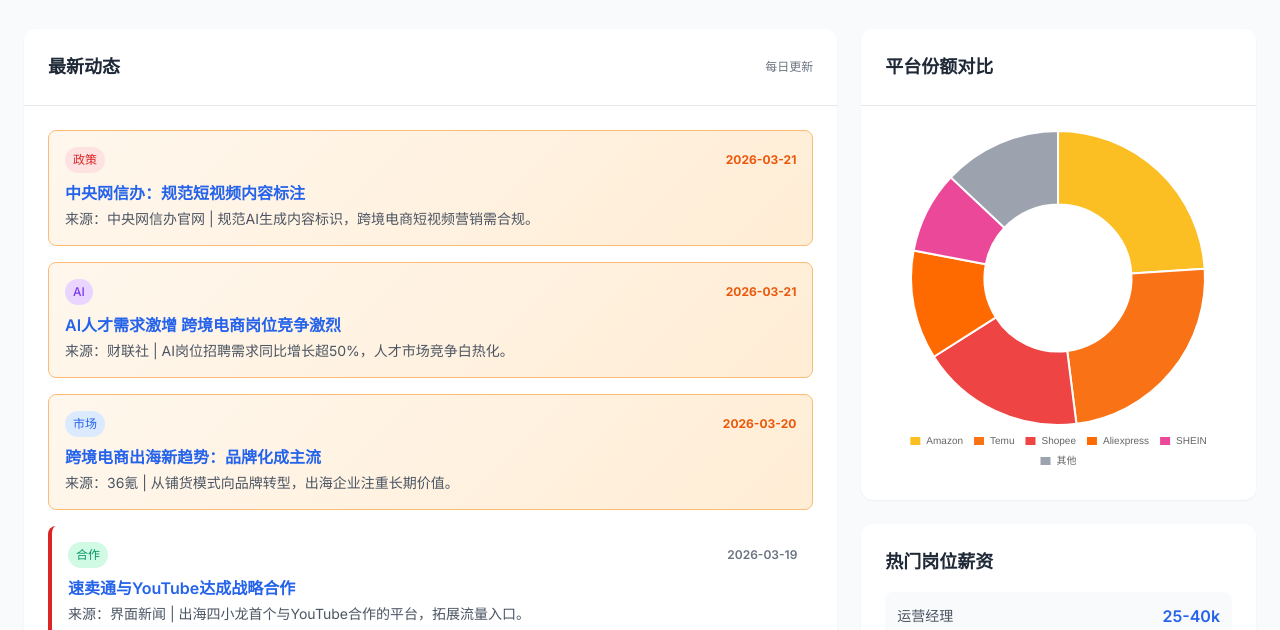
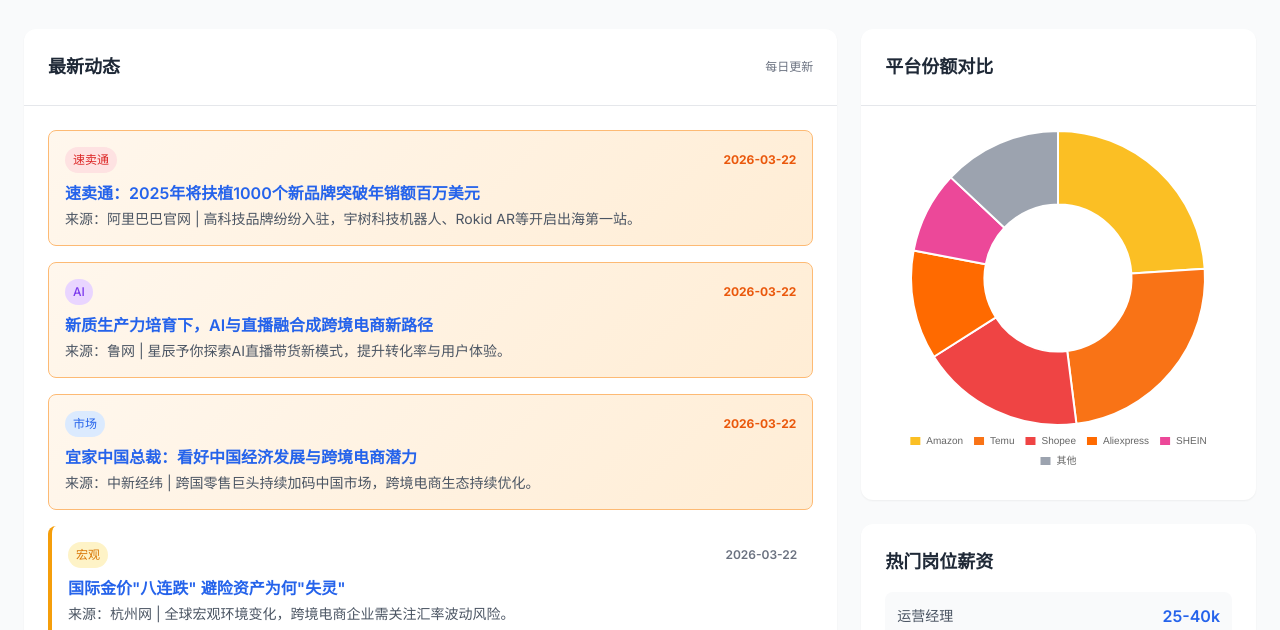
Before and after one commit to Stella-lab-123/aliexpress-hr-dashboard, a plain HTML site: page main.html in a window 1280 px wide. Shown: the part 322-952 px from the top of the page. Drawn offline with nearby package versions, Linux system fonts and the light colour scheme.

Commit message:
Update news to March 22, 2026

```diff
--- a/main.html
+++ b/main.html
@@ -58,7 +58,7 @@
                 <div class="flex items-center space-x-6">
                     <div class="text-right">
                         <p class="text-sm text-white/80">最后更新</p>
-                        <p class="font-semibold" id="updateTime">2026年3月18日</p>
+                        <p class="font-semibold" id="updateTime">2026年3月22日</p>
                     </div>
                     <div class="flex items-center space-x-2 bg-white/20 px-4 py-2 rounded-lg">
                         <span class="w-2 h-2 bg-green-400 rounded-full pulse-dot"></span>
@@ -160,11 +160,59 @@
                     </div>
                     <div class="scroll-container p-6">
                         <div class="space-y-4">
-                            <!-- 官方权威来源资讯 - 3月21日 -->
+                            <!-- 3月22日 - 速卖通品牌计划 -->
                             <div class="news-item p-4 rounded-lg impact-high highlight-today">
                                 <div class="flex items-center justify-between mb-2">
+                                    <span class="tag tag-red">速卖通</span>
+                                    <span class="text-xs font-bold text-orange-600">2026-03-22</span>
+                                </div>
+                                <h3 class="font-semibold text-gray-800 mb-1">
+                                    <a href="https://www.alibabagroup.com/" target="_blank" class="news-link">速卖通：2025年将扶植1000个新品牌突破年销额百万美元</a>
+                                </h3>
+                                <p class="text-sm text-gray-600">来源：阿里巴巴官网 | 高科技品牌纷纷入驻，宇树科技机器人、Rokid AR等开启出海第一站。</p>
+                            </div>
+
+                            <!-- 3月22日 - AI+直播 -->
+                            <div class="news-item p-4 rounded-lg impact-high highlight-today">
+                                <div class="flex items-center justify-between mb-2">
+                                    <span class="tag tag-purple">AI</span>
+                                    <span class="text-xs font-bold text-orange-600">2026-03-22</span>
+                                </div>
+                                <h3 class="font-semibold text-gray-800 mb-1">
+                                    <span class="news-link">新质生产力培育下，AI与直播融合成跨境电商新路径</span>
+                                </h3>
+                                <p class="text-sm text-gray-600">来源：鲁网 | 星辰予你探索AI直播带货新模式，提升转化率与用户体验。</p>
+                            </div>
+
+                            <!-- 3月22日 - 宜家中国 -->
+                            <div class="news-item p-4 rounded-lg impact-medium highlight-today">
+                                <div class="flex items-center justify-between mb-2">
+                                    <span class="tag tag-blue">市场</span>
+                                    <span class="text-xs font-bold text-orange-600">2026-03-22</span>
+                                </div>
+                                <h3 class="font-semibold text-gray-800 mb-1">
+                                    <span class="news-link">宜家中国总裁：看好中国经济发展与跨境电商潜力</span>
+                                </h3>
+                                <p class="text-sm text-gray-600">来源：中新经纬 | 跨国零售巨头持续加码中国市场，跨境电商生态持续优化。</p>
+                            </div>
+
+                            <!-- 3月22日 - 国际金价 -->
+                            <div class="news-item p-4 rounded-lg impact-medium">
+                                <div class="flex items-center justify-between mb-2">
+                                    <span class="tag tag-yellow">宏观</span>
+                                    <span class="text-xs text-gray-500 font-semibold">2026-03-22</span>
+                                </div>
+                                <h3 class="font-semibold text-gray-800 mb-1">
+                                    <span class="news-link">国际金价"八连跌" 避险资产为何"失灵"</span>
+                                </h3>
+                                <p class="text-sm text-gray-600">来源：杭州网 | 全球宏观环境变化，跨境电商企业需关注汇率波动风险。</p>
+                            </div>
+
+                            <!-- 3月21日 - 网信办政策 -->
+                            <div class="news-item p-4 rounded-lg impact-high">
+                                <div class="flex items-center justify-between mb-2">
                                     <span class="tag tag-red">政策</span>
-                                    <span class="text-xs font-bold text-orange-600">2026-03-21</span>
+                                    <span class="text-xs text-gray-500 font-semibold">2026-03-21</span>
                                 </div>
                                 <h3 class="font-semibold text-gray-800 mb-1">
                                     <a href="https://www.cac.gov.cn/" target="_blank" class="news-link">中央网信办：规范短视频内容标注</a>
@@ -172,64 +220,16 @@
                                 <p class="text-sm text-gray-600">来源：中央网信办官网 | 规范AI生成内容标识，跨境电商短视频营销需合规。</p>
                             </div>
 
-                            <!-- 财联社 - 3月21日 -->
-                            <div class="news-item p-4 rounded-lg impact-high highlight-today">
-                                <div class="flex items-center justify-between mb-2">
-                                    <span class="tag tag-purple">AI</span>
-                                    <span class="text-xs font-bold text-orange-600">2026-03-21</span>
-                                </div>
-                                <h3 class="font-semibold text-gray-800 mb-1">
-                                    <a href="https://www.cls.cn/" target="_blank" class="news-link">AI人才需求激增 跨境电商岗位竞争激烈</a>
-                                </h3>
-                                <p class="text-sm text-gray-600">来源：财联社 | AI岗位招聘需求同比增长超50%，人才市场竞争白热化。</p>
-                            </div>
-
-                            <!-- 36氪 - 3月20日 -->
-                            <div class="news-item p-4 rounded-lg impact-medium highlight-today">
-                                <div class="flex items-center justify-between mb-2">
-                                    <span class="tag tag-blue">市场</span>
-                                    <span class="text-xs font-bold text-orange-600">2026-03-20</span>
-                                </div>
-                                <h3 class="font-semibold text-gray-800 mb-1">
-                                    <a href="https://36kr.com/" target="_blank" class="news-link">跨境电商出海新趋势：品牌化成主流</a>
-                                </h3>
-                                <p class="text-sm text-gray-600">来源：36氪 | 从铺货模式向品牌转型，出海企业注重长期价值。</p>
-                            </div>
-
-                            <!-- 界面新闻 - 3月19日 -->
+                            <!-- 3月21日 - 跨境电商品牌化 -->
                             <div class="news-item p-4 rounded-lg impact-high">
                                 <div class="flex items-center justify-between mb-2">
-                                    <span class="tag tag-green">合作</span>
-                                    <span class="text-xs text-gray-500 font-semibold">2026-03-19</span>
+                                    <span class="tag tag-blue">趋势</span>
+                                    <span class="text-xs text-gray-500 font-semibold">2026-03-21</span>
                                 </div>
                                 <h3 class="font-semibold text-gray-800 mb-1">
-                                    <a href="https://www.jiemian.com/" target="_blank" class="news-link">速卖通与YouTube达成战略合作</a>
+                                    <a href="https://36kr.com/" target="_blank" class="news-link">跨境电商2025盘点：白牌退潮，品牌狂飙</a>
                                 </h3>
-                                <p class="text-sm text-gray-600">来源：界面新闻 | 出海四小龙首个与YouTube合作的平台，拓展流量入口。</p>
-                            </div>
-
-                            <!-- 新浪财经 - 3月18日 -->
-                            <div class="news-item p-4 rounded-lg impact-high">
-                                <div class="flex items-center justify-between mb-2">
-                                    <span class="tag tag-blue">AI</span>
-                                    <span class="text-xs text-gray-500 font-semibold">2026-03-18</span>
-                                </div>
-                                <h3 class="font-semibold text-gray-800 mb-1">
-                                    <a href="https://finance.sina.com.cn/" target="_blank" class="news-link">阿里发布企业级AI Agent平台"悟空"</a>
-                                </h3>
-                                <p class="text-sm text-gray-600">来源：新浪财经 | 钉钉11年来首款独立APP，开启企业级AI原生工作革命。</p>
-                            </div>
-
-                            <!-- 亿邦动力 - 3月17日 -->
-                            <div class="news-item p-4 rounded-lg impact-medium">
-                                <div class="flex items-center justify-between mb-2">
-                                    <span class="tag tag-purple">政策</span>
-                                    <span class="text-xs text-gray-500 font-semibold">2026-03-17</span>
-                                </div>
-                                <h3 class="font-semibold text-gray-800 mb-1">
-                                    <a href="https://www.ebrun.com/" target="_blank" class="news-link">美国海关政策调整影响跨境电商</a>
-                                </h3>
-                                <p class="text-sm text-gray-600">来源：亿邦动力 | 合规要求提升，卖家需关注政策变化。</p>
+                                <p class="text-sm text-gray-600">来源：36氪 | 速卖通全面升级Choice频道，欧洲主推7日达甚至3日达服务。</p>
                             </div>
                         </div>
                     </div>
```
